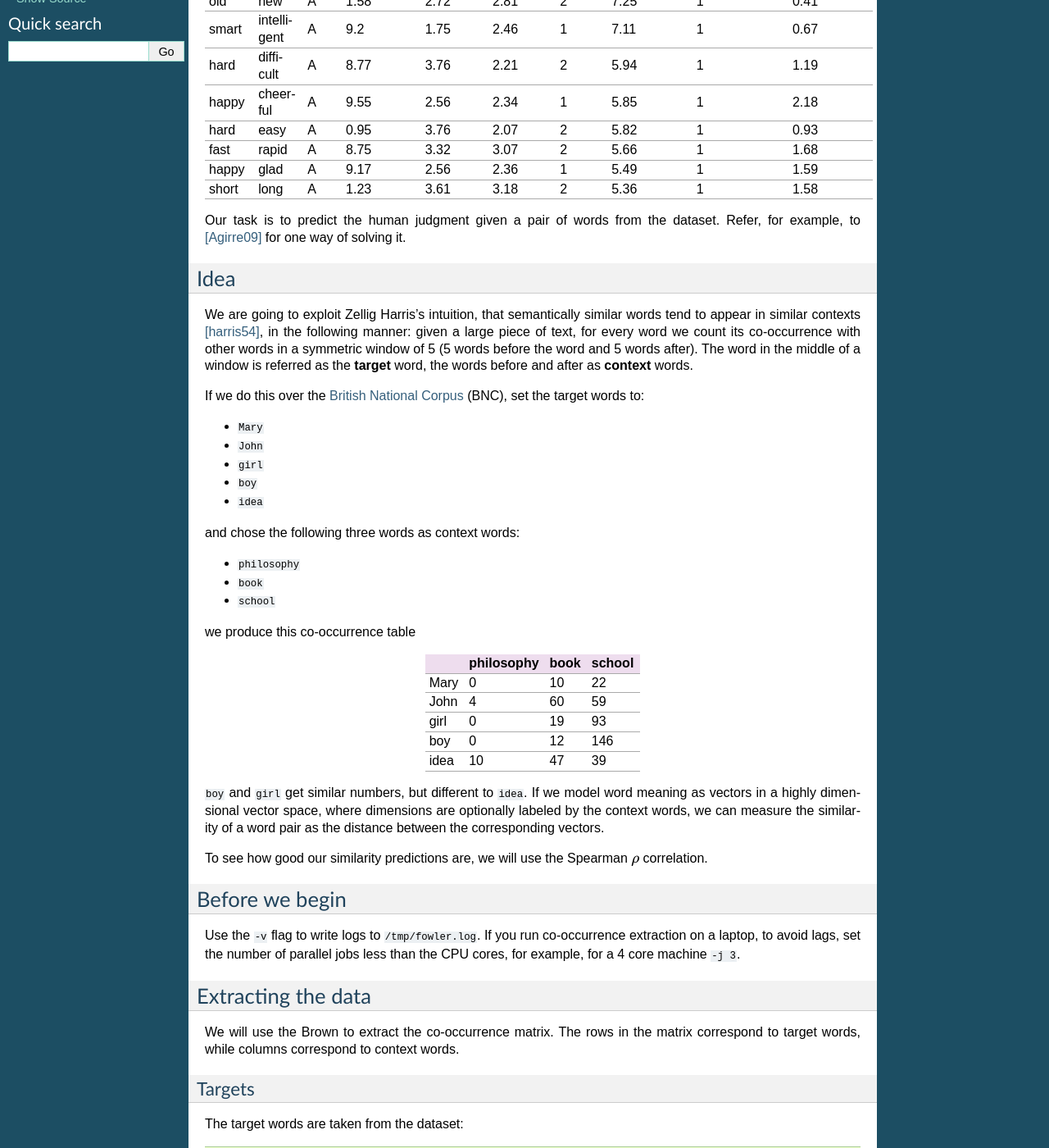
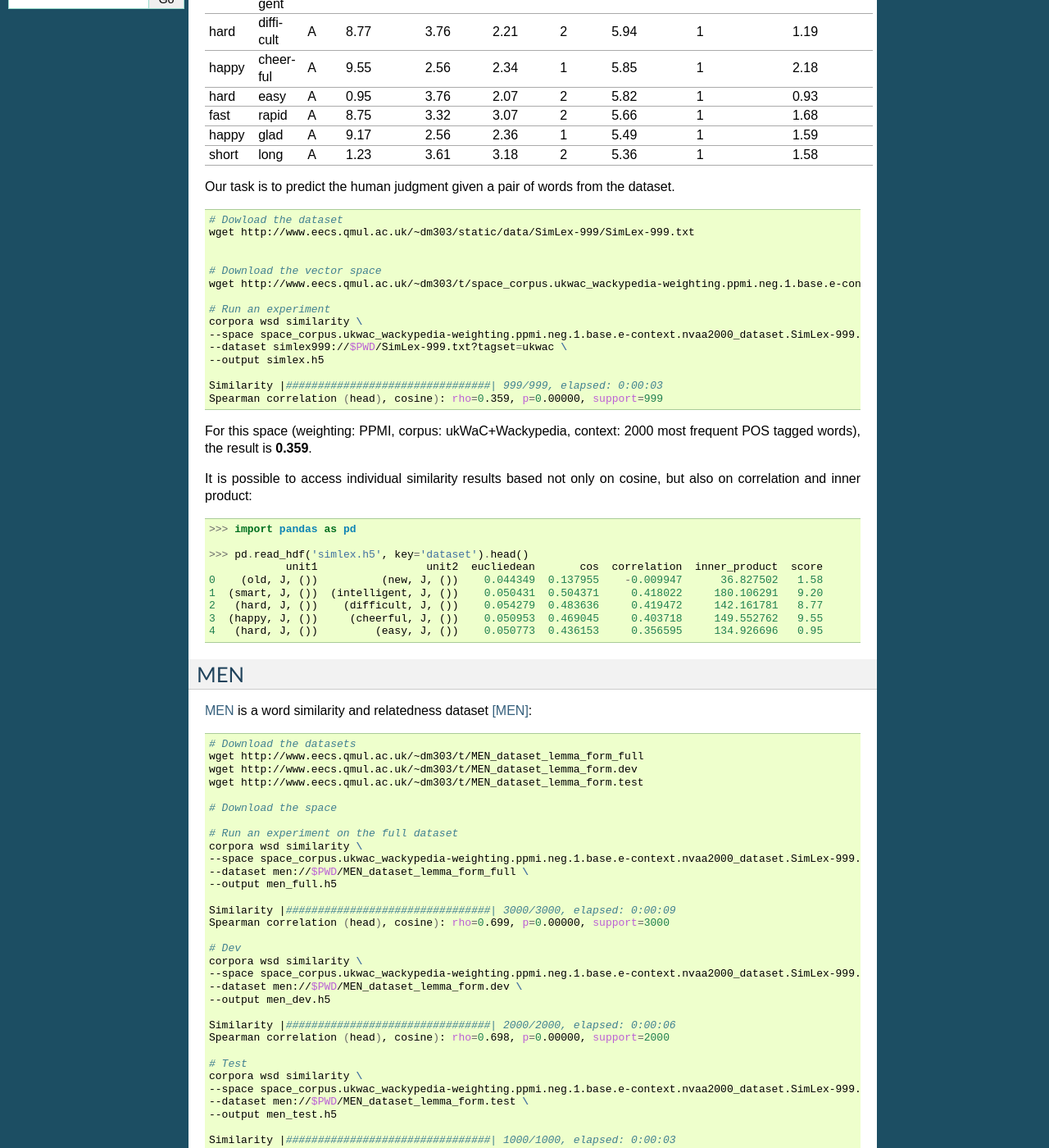
Before and after one commit to dimazest/fowler.corpora, a Sphinx documentation site: the page built from docs/quick_start.rst, in a window 1280 px wide and 1400 px high, scrolled down 357 px. Shown: the whole window at 82% size. Built offline with Sphinx 7.4.7, drawn with Linux system fonts in a browser that asks for light colours; some of the changed text lies outside the part shown.

Commit message:
Updating quick start documentation focusing on similarity experiments.

```diff
--- a/docs/installation.rst
+++ b/docs/installation.rst
@@ -18,11 +18,11 @@ __ http://conda.pydata.org/miniconda.html
 
 You also need NLK data:
 
-.. code-block::
+.. code-block:: bash
 
     ~/miniconda3/bin/python -c 'import nltk; nltk.download("brown")'
 
-Tha package itself
+The package itself
 ------------------
 
 The package is available on `PyPi
--- a/docs/quick_start.rst
+++ b/docs/quick_start.rst
@@ -1,20 +1,18 @@
-Quick start: Word similarity
-============================
+Quick start: Similarity experiments
+===================================
 
-This tutorial will go trough the main steps involved in distributional
-semantics experiments.
+This tutorial explains how to run similarity experiments. It assumes that a
+vector space is already built.
 
-The task
---------
+SimLex-999
+----------
 
-The [SimLex-999]_ data set consists of 353 word pairs judged by humans for
-similarity. You can download the data set from `here`__.
+The [SimLex-999]_ data set consists of 999 word pairs judged by humans for
+similarity. You can download the whole data set from `here
+<https://www.cl.cam.ac.uk/~fh295/SimLex-999.zip>`_.
 
-::
-
-    wget http://www.eecs.qmul.ac.uk/~dm303/static/data/SimLex-999/SimLex-999.txt
-
-These are some of the records:
+These are some of the records, the similarity score is in the ``SD(SimLex)``
+column:
 
 .. csv-table::
     :header-rows: 1
@@ -29,322 +27,253 @@ These are some of the records:
     happy,   glad,    A,       9.17,    2.56,    2.36,    1,       5.49,    1,       1.59
     short,   long,    A,       1.23,    3.61,    3.18,    2,       5.36,    1,       1.58
 
-__ https://www.cl.cam.ac.uk/~fh295/SimLex-999.zip
-
 Our task is to predict the human judgment given a pair of words from the
-dataset. Refer, for example, to [Agirre09]_ for one way of solving it.
-
-Idea
-----
-
-We are going to exploit Zellig Harris's intuition, that semantically similar
-words tend to appear in similar contexts [harris54]_, in the following manner:
-given a large piece of text, for every word we count its co-occurrence with
-other words in a symmetric window of 5 (5 words before the word and 5 words
-after). The word in the middle of a window is referred as the **target** word,
-the words before and after as **context** words.
-
-If we do this over the `British National Corpus`_ (BNC), set the target words
-to:
-
-.. _`British National Corpus`: http://www.natcorp.ox.ac.uk/
-
-* ``Mary``
-* ``John``
-* ``girl``
-* ``boy``
-* ``idea``
-
-and chose the following three words as context words:
-
-* ``philosophy``
-* ``book``
-* ``school``
-
-we produce this co-occurrence table
-
-==== ========== ==== ======
-\    philosophy book school
-==== ========== ==== ======
-Mary 0          10   22
-John 4          60   59
-girl 0          19   93
-boy  0          12   146
-idea 10         47   39
-==== ========== ==== ======
-
-``boy`` and ``girl`` get similar numbers, but different to ``idea``. If we
-model word meaning as vectors in a highly dimensional vector space, where
-dimensions are optionally labeled by the context words, we can measure the
-similarity of a word pair as the distance between the corresponding vectors.
-
-To see how good our similarity predictions are, we will use the Spearman
-:math:`\rho` correlation.
-
-Before we begin
----------------
-
-..  Ignore
-
-    To avoid the mess, the data is organized to the following folders:
-
-    * ``corpora`` is the folder for different corpora distributions, for example
-      ``corpora/BNC``.
-    * ``downloads`` is for other resources, such as the wordsim 353 dataset.
-    * ``data`` is the folder for the experiment data.
-
-    If you use https://github.com/dimazest/fc deployment configuration, you
-    should already have wordsim 353, otherwise you can get it from
-    http://www.cs.technion.ac.il/~gabr/resources/data/wordsim353/wordsim353.zip
-
-    It takes a while to process the BNC and needs a powerful machine. If you are
-    curious and want to go trough the tutorial quickly on your laptop, tell corpora
-    to process only a part of the BNC files by referring to the BNC corpus as::
-
-        bnc://${PWD}/corpora/BNC/Texts/\?fileids=\\w/\\w[ADGR07]\\w*/\\w*\\.xml
-
-    If you want to use the whole corpus, refer to the BNC as::
-
-        bnc://${PWD}/corpora/BNC/Texts/
-
-Use the ``-v`` flag to write logs to ``/tmp/fowler.log``. If you run
-co-occurrence extraction on a laptop, to avoid lags, set the number of parallel
-jobs less than the CPU cores, for example, for a 4 core machine ``-j 3``.
-
-Extracting the data
--------------------
-
-We will use the Brown to extract the co-occurrence matrix. The rows in the matrix
-correspond to target words, while columns correspond to context words.
-
-Targets
-~~~~~~~
-
-The target words are taken from the dataset:
+dataset.
 
 .. code-block:: bash
 
-    corpora bnc dictionary \
-    --corpus simlex999://SimLex-999.txt?tagset=brown \
-    --tag_first_letter \
-    --stem -v -j 2 \
-    -o dictionary_simlex_pos.h5
-
-``dictionary_simlex_pos.h5`` is a `Pandas`_ `DataFrame`_ with the following columns:
-
-    .. _Pandas: http://pandas.pydata.org/
-    .. _DataFrame: http://pandas.pydata.org/pandas-docs/stable/generated/pandas.DataFrame.html
-
-    ngram
-        a word or a stem.
-
-    tag
-        its part of speech tag.
-
-    count
-        the frequency of the word.
-
-We can access it the and extract the context words using IPython::
-
-    corpora ipython
-
-and executing the following code:
-
-.. code-block:: python
-
-    >>> import pandas as pd
-
-    >>> dictionary = pd.read_hdf('dictionary_simlex_pos.h5', key='dictionary')
-    >>> dictionary.head()
-    ngram tag  count
-    0   car   N     12
-    1  door   N     10
-    2  book   N      9
-    3   arm   N      9
-    4  give   V      9
-    >>> dictionary[['ngram', 'tag']].to_csv('targets_simlex_pos.csv', index=False)
-
-    >>> quit()
+    # Dowload the dataset
+    wget http://www.eecs.qmul.ac.uk/~dm303/static/data/SimLex-999/SimLex-999.txt
 
 
-Contexts
-~~~~~~~~
+    # Download the vector space
+    wget http://www.eecs.qmul.ac.uk/~dm303/t/space_corpus.ukwac_wackypedia-weighting.ppmi.neg.1.base.e-context.nvaa2000_dataset.SimLex-999.reduction.raw.cds.nan.h5
 
-Context selection is more art than science, but a rather popular approach is to
-select the 3000 most frequent words.
+    # Run an experiment
+    corpora wsd similarity \
+    --space space_corpus.ukwac_wackypedia-weighting.ppmi.neg.1.base.e-context.nvaa2000_dataset.SimLex-999.reduction.raw.cds.nan.h5 \
+    --dataset simlex999://$PWD/SimLex-999.txt?tagset=ukwac \
+    --output simlex.h5
 
-First we need to extract word frequencies:
+    Similarity |################################| 999/999, elapsed: 0:00:03
+    Spearman correlation (head), cosine): rho=0.359, p=0.00000, support=999
 
-.. code-block:: bash
+For this space (weighting: PPMI, corpus: ukWaC+Wackypedia, context: 2000 most
+frequent POS tagged words), the result is **0.359**.
 
-    corpora bnc dictionary \
-    --corpus brown:// \
-    --tag_first_letter \
-    --stem -v -j 2 \
-    -o dictionary_brown_pos.h5
-
-And again, a ``.csv`` file is created:
-
-.. code-block:: python
-
-    >>> import pandas as pd
-
-    >>> dictionary = pd.read_hdf('dictionary_brown_pos.h5', key='dictionary')
-    ngram tag  count
-    0   the   A  69968
-    1     ,   ,  58333
-    2     .   .  49346
-    3    of   I  36410
-    4   and   C  28850
-    >>> contexts = dictionary[:3000]
-    >>> contexts[['ngram', 'tag']].to_csv('contexts_brown_pos_3000.csv', index=False)
-
-The space
-~~~~~~~~~
-
-Now we are ready to extract the target-context co-occurrence frequencies and
-get the first semantic space:
-
-.. code-block:: bash
-
-    corpora bnc cooccurrence \
-    -t targets_simlex_pos.csv \
-    -c contexts_brown_pos_3000.csv \
-    --corpus brown:// \
-    --stem -j 2 -v \
-    --tag_first_letter \
-    -o space_brown_simlex_3000.h5
-
-Experiments
------------
-
-Now we are ready to run the first experiment:
-
-.. code-block:: bash
-
-    corpora wsd similarity \
-    --space space_brown_simlex_3000.h5 \
-    --dataset simlex999://SimLex-999.txt?tagset=brown \
-    --composition_operator head \
-    --output brown_simlex_3000.h5
-
-    Spearman correlation (head), cosine): rho=-0.098, p=0.00203, support=999
-
-And access the results:
+It is possible to access individual similarity results based not only on cosine,
+but also on correlation and inner product:
 
 .. code-block:: Python
 
     >>> import pandas as pd
 
-    >>> results = pd.read_hdf('brown_simlex_3000.h5', key='dataset')
-    >>> results.head(10)
-        unit1           unit2       cos  inner_product  score
-    0     (old )          (new )  0.000000              0   1.58
-    1   (smart )  (intelligent )  0.000000              0   9.20
-    2    (hard )    (difficult )  0.000000              0   8.77
-    3   (happy )     (cheerful )  0.000000              0   9.55
-    4    (hard )         (easy )  0.000000              0   0.95
-    5    (fast )        (rapid )  0.825153           3314   8.75
-    6   (happy )         (glad )  0.000000              0   9.17
-    7   (short )         (long )  0.789176           8445   1.23
-    8  (stupid )         (dumb )  0.000000              0   9.58
-    9   (weird )      (strange )  0.000000              0   8.93
+    >>> pd.read_hdf('simlex.h5', key='dataset').head()
+                unit1                 unit2  eucliedean       cos  correlation  inner_product  score
+    0    (old, J, ())          (new, J, ())    0.044349  0.137955    -0.009947      36.827502   1.58
+    1  (smart, J, ())  (intelligent, J, ())    0.050431  0.504371     0.418022     180.106291   9.20
+    2   (hard, J, ())    (difficult, J, ())    0.054279  0.483636     0.419472     142.161781   8.77
+    3  (happy, J, ())     (cheerful, J, ())    0.050953  0.469045     0.403718     149.552762   9.55
+    4   (hard, J, ())         (easy, J, ())    0.050773  0.436153     0.356595     134.926696   0.95
 
-.. Ignore
+MEN
+---
 
-    The score of -0.054 is very far fro the state-of-the-art, because of the tiny
-    part of the corpus we've used.
+MEN__ is a word similarity and relatedness dataset [MEN]_:
 
-    Tuning
-    ------
+.. code-block:: bash
 
-    The artistic part of the experiment is to tweak the initial co-occurrence
-    counts. A common technique is to use positive pointwise mutual information (PPMI):
+    # Download the datasets
+    wget http://www.eecs.qmul.ac.uk/~dm303/t/MEN_dataset_lemma_form_full
+    wget http://www.eecs.qmul.ac.uk/~dm303/t/MEN_dataset_lemma_form.dev
+    wget http://www.eecs.qmul.ac.uk/~dm303/t/MEN_dataset_lemma_form.test
 
-    .. background and motivation
+    # Download the space
 
-    .. math::
+    # Run an experiment on the full dataset
+    corpora wsd similarity \
+    --space space_corpus.ukwac_wackypedia-weighting.ppmi.neg.1.base.e-context.nvaa2000_dataset.SimLex-999.reduction.raw.cds.nan.h5 \
+    --dataset men://$PWD/MEN_dataset_lemma_form_full \
+    --output men_full.h5
 
-        ppmi(t, c) = max(0, \log(\frac{p(t|c)}{p(c)p(t)})) = max(0, log(\frac{count(t, c)N}{count(t)count(c)}))
+    Similarity |################################| 3000/3000, elapsed: 0:00:09
+    Spearman correlation (head), cosine): rho=0.699, p=0.00000, support=3000
 
-    where :math:`count(t, c)` is the co-occurrence frequency of a target word with
-    a context word, :math:`count(t)` and :math:`count(c)` are the total number of
-    times the target word was seen in the corpus and the total number of times the
-    context word was seen in the corpus, :math:`N` is the total number of words.
+    # Dev
+    corpora wsd similarity \
+    --space space_corpus.ukwac_wackypedia-weighting.ppmi.neg.1.base.e-context.nvaa2000_dataset.SimLex-999.reduction.raw.cds.nan.h5 \
+    --dataset men://$PWD/MEN_dataset_lemma_form.dev \
+    --output men_dev.h5
 
-    So far we know the co-occurrence counts :math:`count(t, c)` from the space file
-    and the context counts :math:`count(c)` from the dictionary. Because our
-    contexts are part of speech tagged, while targets are not, we need to retrieve the counts for targets:
+    Similarity |################################| 2000/2000, elapsed: 0:00:06
+    Spearman correlation (head), cosine): rho=0.698, p=0.00000, support=2000
 
-    .. code-block:: python
+    # Test
+    corpora wsd similarity \
+    --space space_corpus.ukwac_wackypedia-weighting.ppmi.neg.1.base.e-context.nvaa2000_dataset.SimLex-999.reduction.raw.cds.nan.h5 \
+    --dataset men://$PWD/MEN_dataset_lemma_form.test \
+    --output men_test.h5
 
-        >>> import pandas as pd
+    Similarity |################################| 1000/1000, elapsed: 0:00:03
+    Spearman correlation (head), cosine): rho=0.701, p=0.00000, support=1000
 
-        >>> pd.read_hdf('data/dictionary_bnc_pos.h5', key='dictionary').groupby('ngram').sum().sort('count', ascending=False).reset_index().to_hdf('data/dictionary_bnc.h5', 'dictionary', mode='w', complevel=9, complib='zlib')
+__ http://clic.cimec.unitn.it/~elia.bruni/MEN
 
-        >>> quit()
+KS14
+----
 
-    Now we are ready to weight the co-occurrence counts:
+.. code-block:: bash
 
-    .. code-block:: bash
+    # Download the dataset
+    wget http://compling.eecs.qmul.ac.uk/wp-content/uploads/2015/07/KS2014.txt
 
-        bin/corpora space pmi --column-dictionary data/dictionary_bnc_pos.h5 --dictionary data/dictionary_bnc.h5 \
-        -s data/space_bnc_wordsim_3000.h5 -o data/space_bnc_wordsim_3000_ppmi.h5
+    # Download the spaces
+    wget http://www.eecs.qmul.ac.uk/~dm303/t/space_corpus.ukwac-weighting.ppmi.neg.1.base.e-context.nvaa2000_dataset.emnlp2013_turk.reduction.raw.cds.nan.h5
 
-    And run the experiment:
+    # Addition
+    corpora wsd similarity \
+    --space space_corpus.ukwac-weighting.ppmi.neg.1.base.e-context.nvaa2000_dataset.emnlp2013_turk.reduction.raw.cds.nan.h5 \
+    --dataset ks13://$PWD/KS2014.txt \
+    --composition_operator add \
+    --output ks14_add.h5
 
-    .. code-block:: bash
+    Similarity |################################| 108/108, elapsed: 0:00:01
+    Spearman correlation (add), cosine): rho=0.780, p=0.00000, support=108
 
-        bin/corpora similarity wordsim353 -s data/space_bnc_wordsim_3000_ppmi.h5 \
-        --alter_experiment_data
+    # Head
+    corpora wsd similarity \
+    --space space_corpus.ukwac-weighting.ppmi.neg.1.base.e-context.nvaa2000_dataset.emnlp2013_turk.reduction.raw.cds.nan.h5 \
+    --dataset ks13://$PWD/KS2014.txt \
+    --composition_operator head \
+    --output ks14_head.h5
 
-        Cosine similarity (Spearman): rho=0.032, p=0.55
+    Similarity |################################| 108/108, elapsed: 0:00:00
+    Spearman correlation (head), cosine): rho=0.697, p=0.00000, support=108
 
-    The small result is due to the small size of the corpus.
+    # Multiplication
+    corpora wsd similarity \
+    --space space_corpus.ukwac-weighting.ppmi.neg.1.base.e-context.nvaa2000_dataset.emnlp2013_turk.reduction.raw.cds.nan.h5 \
+    --dataset ks13://$PWD/KS2014.txt \
+    --composition_operator mult \
+    --output ks14_mult.h5
 
-    Integration with IPython notebook
-    ---------------------------------
+    Similarity |################################| 108/108, elapsed: 0:00:01
+    Spearman correlation (mult), cosine): rho=0.721, p=0.00000, support=108
 
-    This IPython notebook :download:`quick_start_nb.ipynb <quick_start_nb.ipynb>`
-    shows how ``corpora`` integrates with IPython. Copy the url to
-    http://nbviewer.ipython.org to render it.
+    # Kronecker
+    corpora wsd similarity \
+    --space space_corpus.ukwac-weighting.ppmi.neg.1.base.e-context.nvaa2000_dataset.emnlp2013_turk.reduction.raw.cds.nan.h5 \
+    --dataset ks13://$PWD/KS2014.txt \
+    --composition_operator kron \
+    --output ks14_kron.h5
 
-    Start IPython Notebook as:
+    Similarity |################################| 108/108, elapsed: 0:01:04
+    Spearman correlation (kron), cosine): rho=0.805, p=0.00000, support=108
 
-    .. code-block:: bash
+    # Relational
+    corpora wsd similarity \
+    --space space_corpus.ukwac-weighting.ppmi.neg.1.base.e-context.nvaa2000_dataset.emnlp2013_turk.reduction.raw.cds.nan.h5 \
+    --verb_space out/verb_space_corpus.ukwac-weighting.ppmi.neg.1.base.e-context.nvaa2000_dataset.emnlp2013_turk.reduction.raw.cds.nan.h5 \
+    --dataset ks13://$PWD/KS2014.txt \
+    --composition_operator relational \
+    --output ks14_relational.h5
 
-        bin/corpora notebook
+    Similarity |################################| 108/108, elapsed: 0:01:04
+    Spearman correlation (relational), cosine): rho=0.522, p=0.00000, support=108
 
-    to have access to ``fowler.corpora``.
+    # copy-object
+    corpora wsd similarity \
+    --space space_corpus.ukwac-weighting.ppmi.neg.1.base.e-context.nvaa2000_dataset.emnlp2013_turk.reduction.raw.cds.nan.h5 \
+    --verb_space out/verb_space_corpus.ukwac-weighting.ppmi.neg.1.base.e-context.nvaa2000_dataset.emnlp2013_turk.reduction.raw.cds.nan.h5 \
+    --dataset ks13://$PWD/KS2014.txt \
+    --composition_operator copy-object \
+    --output ks14_copy-object.h5
 
-Conclusion
-----------
+    Similarity |################################| 108/108, elapsed: 0:00:38
+    Spearman correlation (copy-object), cosine): rho=0.346, p=0.00025, support=108
 
-A general workflow is the following:
+    # copy-subject
+    corpora wsd similarity \
+    --space space_corpus.ukwac-weighting.ppmi.neg.1.base.e-context.nvaa2000_dataset.emnlp2013_turk.reduction.raw.cds.nan.h5 \
+    --verb_space out/verb_space_corpus.ukwac-weighting.ppmi.neg.1.base.e-context.nvaa2000_dataset.emnlp2013_turk.reduction.raw.cds.nan.h5 \
+    --dataset ks13://$PWD/KS2014.txt \
+    --composition_operator copy-subject \
+    --output ks14_copy-subject.h5
 
-1. Decide what the target words are.
-2. Think of context words, possibly by extracting the (tagged) token counts from the corpus.
-3. Extract the co-occurrence counts as an initial space.
-4. Optionally modify the co-occurrence space, for example, by applying the PPMI weighting scheme.
-5. Run an experiment.
+    Similarity |################################| 108/108, elapsed: 0:00:35
+    Spearman correlation (copy-subject), cosine): rho=0.446, p=0.00000, support=108
 
+    # frobenious-add
+    corpora wsd similarity \
+    --space space_corpus.ukwac-weighting.ppmi.neg.1.base.e-context.nvaa2000_dataset.emnlp2013_turk.reduction.raw.cds.nan.h5 \
+    --verb_space out/verb_space_corpus.ukwac-weighting.ppmi.neg.1.base.e-context.nvaa2000_dataset.emnlp2013_turk.reduction.raw.cds.nan.h5 \
+    --dataset ks13://$PWD/KS2014.txt \
+    --composition_operator frobenious-add \
+    --output ks14_frobenious-add.h5
+
+
+    Similarity |################################| 108/108, elapsed: 0:00:39
+    Spearman correlation (frobenious-add), cosine): rho=0.486, p=0.00000, support=108
+
+    # frobenious-mult
+    corpora wsd similarity \
+    --space space_corpus.ukwac-weighting.ppmi.neg.1.base.e-context.nvaa2000_dataset.emnlp2013_turk.reduction.raw.cds.nan.h5 \
+    --verb_space out/verb_space_corpus.ukwac-weighting.ppmi.neg.1.base.e-context.nvaa2000_dataset.emnlp2013_turk.reduction.raw.cds.nan.h5 \
+    --dataset ks13://$PWD/KS2014.txt \
+    --composition_operator frobenious-mult \
+    --output ks14_frobenious-mult.h5
+
+
+    Similarity |################################| 108/108, elapsed: 0:00:39
+    Spearman correlation (frobenious-mult), cosine): rho=0.354, p=0.00017, support=108
+
+    # frobenious-outer
+    corpora wsd similarity \
+    --space space_corpus.ukwac-weighting.ppmi.neg.1.base.e-context.nvaa2000_dataset.emnlp2013_turk.reduction.raw.cds.nan.h5 \
+    --verb_space out/verb_space_corpus.ukwac-weighting.ppmi.neg.1.base.e-context.nvaa2000_dataset.emnlp2013_turk.reduction.raw.cds.nan.h5 \
+    --dataset ks13://$PWD/KS2014.txt \
+    --composition_operator frobenious-outer \
+    --output ks14_frobenious-outer.h5
+
+    Similarity |################################| 108/108, elapsed: 0:01:37
+    Spearman correlation (frobenious-outer), cosine): rho=0.522, p=0.00000, support=108
+
+GS11
+====
+
+.. code-block:: bash
+
+    # Download the dataset
+    wget http://compling.eecs.qmul.ac.uk/wp-content/uploads/2015/07/GS2011data.txt
+
+    # Download the sapces
+    wget http://www.eecs.qmul.ac.uk/~dm303/t/space_corpus.ukwac-weighting.ppmi.neg.1.base.e-context.nvaa2000_dataset.gs2011.reduction.raw.cds.nan.h5
+    wget http://www.eecs.qmul.ac.uk/~dm303/t/verb_space_corpus.ukwac-weighting.ppmi.neg.1.base.e-context.nvaa2000_dataset.gs2011.reduction.raw.cds.nan.h5
+
+    # Add
+    corpora wsd similarity \
+    --space space_corpus.ukwac-weighting.ppmi.neg.1.base.e-context.nvaa2000_dataset.gs2011.reduction.raw.cds.nan.h5 \
+    --dataset gs11://$PWD/GS2011data.txt \
+    --composition_operator add \
+    --output gs11-add.h5
+
+    Similarity |################################| 199/199, elapsed: 0:00:01
+    Spearman correlation (add), cosine): rho=0.192, p=0.00670, support=199
+
+
+    # copy-object
+    corpora wsd similarity \
+    --space space_corpus.ukwac-weighting.ppmi.neg.1.base.e-context.nvaa2000_dataset.gs2011.reduction.raw.cds.nan.h5 \
+    --verb_space verb_space_corpus.ukwac-weighting.ppmi.neg.1.base.e-context.nvaa2000_dataset.gs2011.reduction.raw.cds.nan.h5 \
+    --dataset gs11://$PWD/GS2011data.txt \
+    --composition_operator copy-object \
+    --output gs11-copy-object.h5
+
+    Similarity |################################| 199/199, elapsed: 0:01:15
+    Spearman correlation (copy-object), cosine): rho=0.024, p=0.73779, support=199
 
 References
 ----------
 
-.. [SimLex-999]  Felix Hill, Roi Reichart and Anna Korhonen.
+.. [SimLex-999] Felix Hill, Roi Reichart and Anna Korhonen.
     `SimLex-999: Evaluating Semantic Models with (Genuine) Similarity Estimation`__.
     Computational Linguistics. 2015
 
     __ http://arxiv.org/abs/1408.3456v1
 
-.. [Agirre09] Agirre, E., Alfonseca, E., Hall, K., Kravalova, J., Paşca, M., & Soroa,
-    A. (2009, May). `A study on similarity and relatedness using distributional
-    and WordNet-based approaches`__. In Proceedings of Human Language
-    Technologies: The 2009 Annual Conference of the North American Chapter of
-    the Association for Computational Linguistics (pp. 19-27). Association for
-    Computational Linguistics.
 
-    __ http://www.cs.brandeis.edu/~marc/misc/proceedings/naacl-hlt-2009/NAACLHLT09/pdf/NAACLHLT09003.pdf
+.. [MEN] E. Bruni, N. K. Tran and M. Baroni.
+    `Multimodal Distributional Semantics`__.
+    Journal of Artificial Intelligence Research 49: 1-47.
 
-.. [harris54] Z.S. Harris. 1954. Distributional structure. Word.
+    __ http://clic.cimec.unitn.it/~elia.bruni/publications/bruni2014multimodal.pdf
```
Also changed, not shown: other parts of docs/installation.rst (+1 -1 lines), README.rst (+6 -6 lines).
